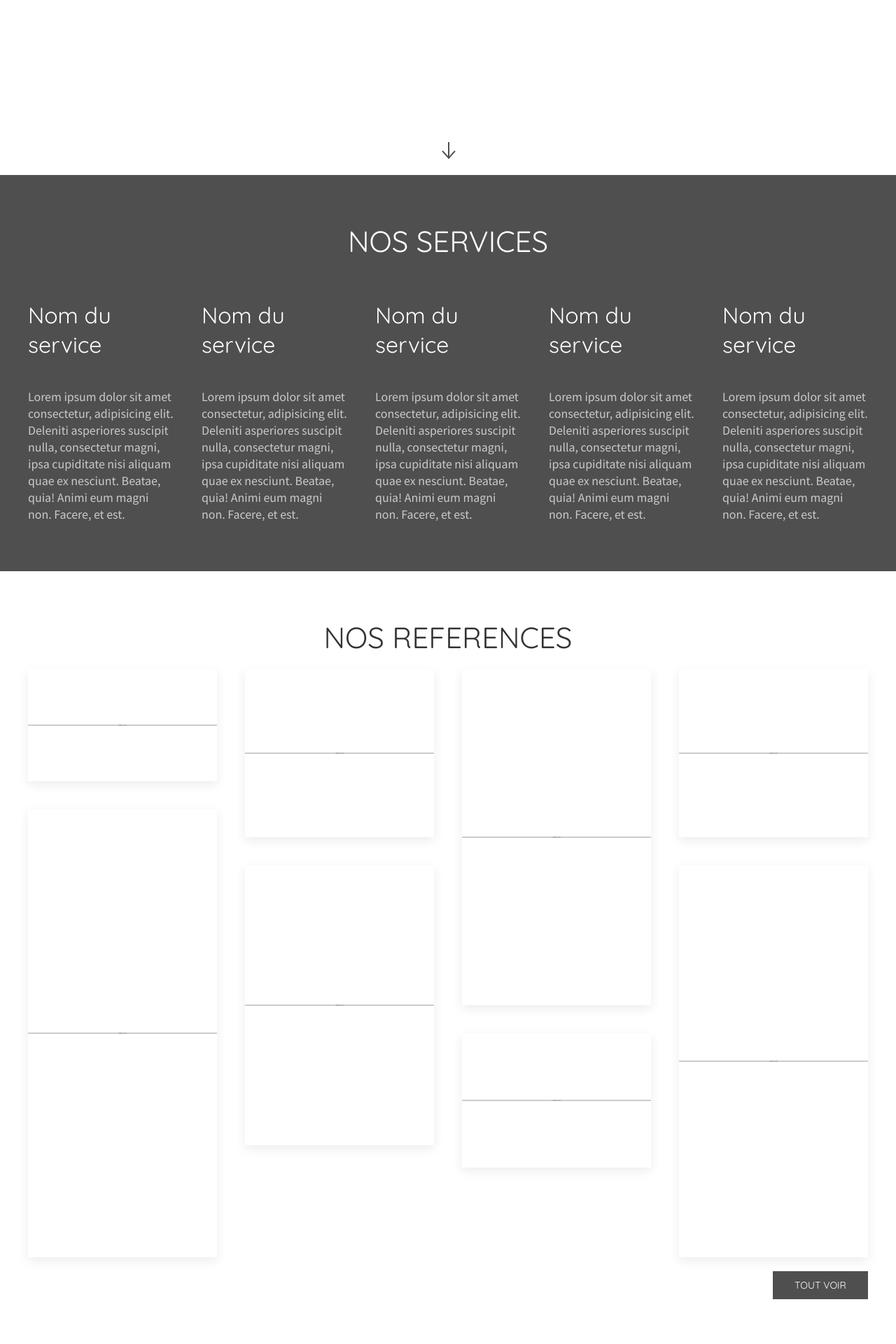
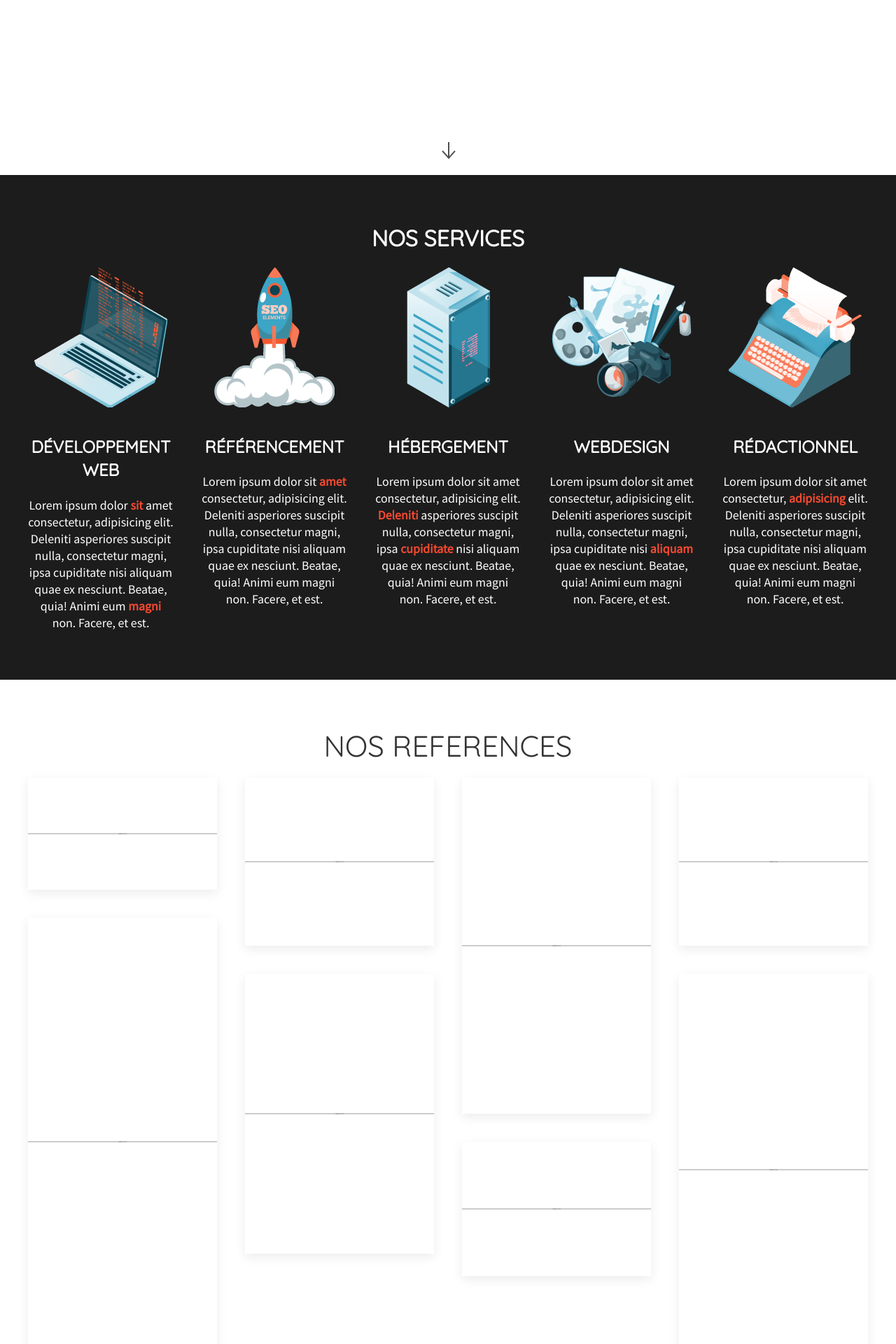
Before and after one commit to jm-Holland/repo_Agence-ljm, a Symfony app: template templates/home/index.html.twig in a window 1280 px wide. Shown: the part 550-2470 px from the top of the page at 70% size. Run offline with Twig, Linux system fonts and the light colour scheme; the template is opened without the code that fills it, so the values that code supplies are empty; grey boxes labelled with a size stand in for pictures from a placeholder-image service; some libraries are stand-ins or nearby versions.

Commit message:
Mise en page de la section : nos services

```diff
--- a/public/css/style_l2j.css
+++ b/public/css/style_l2j.css
@@ -15,8 +15,21 @@
     font-family: 'Quicksand', sans-serif;
 }
 
+h2, h3{
+    text-transform: uppercase;
+    font-weight: bold;
+}
+
 p {
     font-family: 'Noto Sans JP', sans-serif;
+}
+.uk-section-secondary p {
+    color: #fff;
+}
+
+
+strong {
+    color: #F74A31;
 }
 
 /* Modification des variables UIkit*/
@@ -66,9 +79,8 @@
 }
 
 /* Modification propre agence l2J*/
-.backColor {
-    background-color: #4f4f4f;
-    font-family: 'Quicksand', sans-serif;
+.uk-section-secondary {
+    background-color: #1c1c1c;
 }
 
 #logo {
@@ -88,3 +100,6 @@
     margin-top: -80px;
     width: 100%;
 }
+.service-img{
+    min-height:200px;
+}
--- a/templates/home/_services.html.twig
+++ b/templates/home/_services.html.twig
@@ -1,39 +1,49 @@
-<section id="services" class="uk-section uk-section-secondary backColor">
-    <div class="uk-container">
-        <h1 class="uk-text-center">NOS SERVICES</h1>
-        <div class="uk-grid-match uk-child-width-expand@s" uk-grid>
+<section id="services" class="uk-section uk-section-secondary darkColor">
+    <div class="uk-container uk-container-large">
+        <h2 class="uk-text-center">NOS SERVICES</h2>
+        <div class="uk-child-width-1-5" uk-grid>
             <div>
-                <img data-src="https://via.placeholder.com/250x250" alt="" uk-img>
-                <h2>Nom du service</h2>
-                <p>Lorem ipsum dolor sit amet consectetur, adipisicing elit. Deleniti asperiores suscipit nulla,
+                <div class="service-img">
+                    <img data-src="{{asset('img/pictos_services/picto_dev.png')}}" class="uk-align-center" alt="Développement web pictogramme" uk-img>
+                </div>
+                <h3 class="uk-text-center">Développement web</h3>
+                <p class="uk-text-center">Lorem ipsum dolor <strong>sit</strong> amet consectetur, adipisicing elit. Deleniti asperiores suscipit nulla,
+                    consectetur magni, ipsa cupiditate nisi aliquam quae ex nesciunt. Beatae, quia! Animi eum <strong>magni</strong> non.
+                    Facere, et est.</p>
+            </div>
+            <div>
+                <div class="service-img">
+                    <img data-src="{{asset('img/pictos_services/picto_seo.png')}}" class="uk-align-center" alt="Référencement pictogramme" uk-img>
+                </div>
+                <h3 class="uk-text-center">Référencement</h3>
+                <p class="uk-text-center">Lorem ipsum dolor sit <strong>amet</strong> consectetur, adipisicing elit. Deleniti asperiores suscipit nulla,
                     consectetur magni, ipsa cupiditate nisi aliquam quae ex nesciunt. Beatae, quia! Animi eum magni non.
                     Facere, et est.</p>
             </div>
             <div>
-                <img data-src="https://via.placeholder.com/250x250" alt="" uk-img>
-                <h2>Nom du service</h2>
-                <p>Lorem ipsum dolor sit amet consectetur, adipisicing elit. Deleniti asperiores suscipit nulla,
-                    consectetur magni, ipsa cupiditate nisi aliquam quae ex nesciunt. Beatae, quia! Animi eum magni non.
+                <div class="service-img">
+                    <img data-src="{{asset('img/pictos_services/picto_hebergement.png')}}"  class="uk-align-center" alt="Hébergement pictogramme" uk-img>
+                </div>
+                <h3 class="uk-text-center">Hébergement</h3>
+                <p class="uk-text-center">Lorem ipsum dolor sit amet consectetur, adipisicing elit. <strong>Deleniti</strong> asperiores suscipit nulla,
+                    consectetur magni, ipsa <strong>cupiditate</strong> nisi aliquam quae ex nesciunt. Beatae, quia! Animi eum magni non.
                     Facere, et est.</p>
             </div>
             <div>
-                <img data-src="https://via.placeholder.com/250x250" alt="" uk-img>
-                <h2>Nom du service</h2>
-                <p>Lorem ipsum dolor sit amet consectetur, adipisicing elit. Deleniti asperiores suscipit nulla,
-                    consectetur magni, ipsa cupiditate nisi aliquam quae ex nesciunt. Beatae, quia! Animi eum magni non.
+                <div class="service-img">
+                    <img data-src="{{asset('img/pictos_services/picto_design.png')}}" class="uk-align-center" alt="Webdesign pictogramme" uk-img>
+                </div>
+                <h3 class="uk-text-center">Webdesign</h3>
+                <p class="uk-text-center">Lorem ipsum dolor sit amet consectetur, adipisicing elit. Deleniti asperiores suscipit nulla,
+                    consectetur magni, ipsa cupiditate nisi <strong>aliquam</strong> quae ex nesciunt. Beatae, quia! Animi eum magni non.
                     Facere, et est.</p>
             </div>
             <div>
-                <img data-src="https://via.placeholder.com/250x250" alt="" uk-img>
-                <h2>Nom du service</h2>
-                <p>Lorem ipsum dolor sit amet consectetur, adipisicing elit. Deleniti asperiores suscipit nulla,
-                    consectetur magni, ipsa cupiditate nisi aliquam quae ex nesciunt. Beatae, quia! Animi eum magni non.
-                    Facere, et est.</p>
-            </div>
-            <div>
-                <img data-src="https://via.placeholder.com/250x250" alt="" uk-img>
-                <h2>Nom du service</h2>
-                <p>Lorem ipsum dolor sit amet consectetur, adipisicing elit. Deleniti asperiores suscipit nulla,
+                <div class="service-img">
+                    <img data-src="{{asset('img/pictos_services/picto_redac.png')}}" class="uk-align-center" alt="Rédactionnel pictogramme" uk-img>
+                </div>
+                <h3 class="uk-text-center">Rédactionnel</h3>
+                <p class="uk-text-center">Lorem ipsum dolor sit amet consectetur, <strong>adipisicing</strong> elit. Deleniti asperiores suscipit nulla,
                     consectetur magni, ipsa cupiditate nisi aliquam quae ex nesciunt. Beatae, quia! Animi eum magni non.
                     Facere, et est.</p>
             </div>
--- a/templates/partials/_navbar.html.twig
+++ b/templates/partials/_navbar.html.twig
@@ -7,7 +7,7 @@
             </a>
 
             <a class="uk-navbar-item uk-logo" href="{{ path('home_index')}}">
-                <img id="logo" data-src="https://via.placeholder.com/200x100" alt="logo site" uk-img>
+                <img id="logo" data-src="{{asset('img/logo_L2J.png')}}" alt="logo site" uk-img>
             </a>
         </div>
         <div class="uk-navbar-right uk-visible@m">
```
Also changed, not shown: public/img/Logo_L2J.png (added), public/img/imgs_blog/article_1.jpg (added), public/img/imgs_blog/article_2.jpg (added), public/img/imgs_blog/article_3.jpg (added), public/img/imgs_refs/ref_1.jpg (added), public/img/imgs_refs/ref_2.jpg (added), public/img/imgs_refs/ref_3.jpg (added), public/img/imgs_refs/ref_4.jpg (added), public/img/imgs_refs/ref_5.jpg (added), public/img/pictos_agence/jean-marie.png (added), public/img/pictos_agence/justine.png (added), public/img/pictos_agence/luke.png (added), public/img/pictos_services/picto_design.png (added), public/img/pictos_services/picto_dev.png (added), 3 more files.
